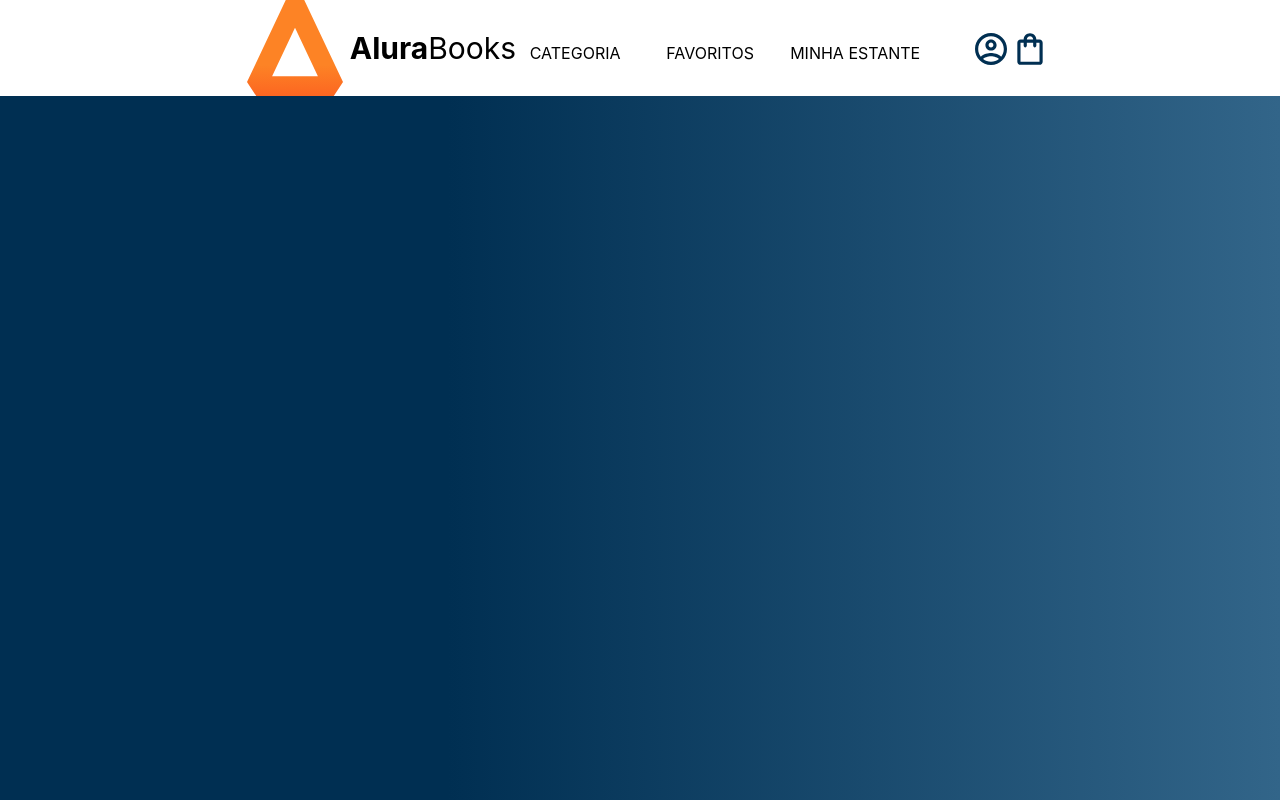
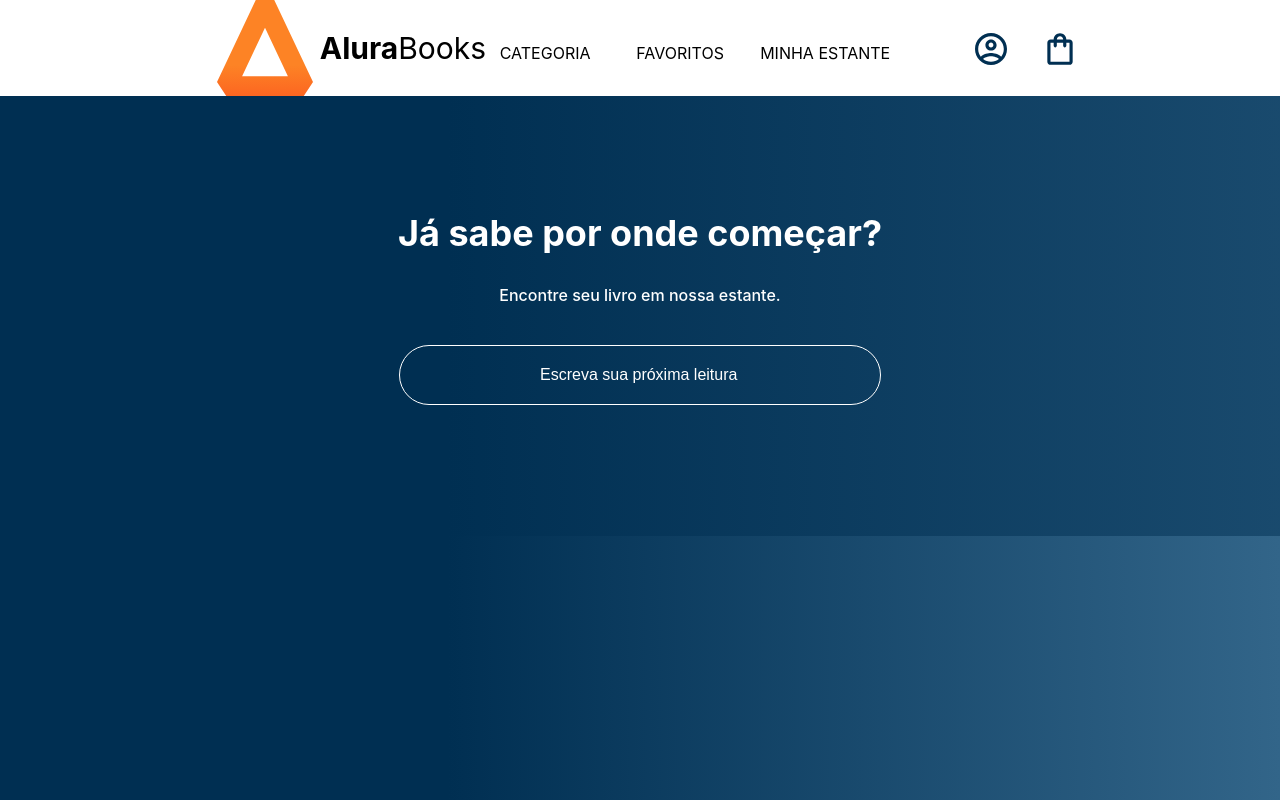
Before and after one commit to victorbrasileiro/alura-books-react, a React (Create React App) app: page / in a window 1280 px wide. Built offline with nearby package versions, Linux system fonts and the light colour scheme.

Commit message:
Criando os componentes da seção de pesquisa de liuvros

```diff
--- a/src/App.js
+++ b/src/App.js
@@ -1,23 +1,19 @@
 import Header from './componentes/Header'
+import Pesquisa from './componentes/Pesquisa';
 import styled from 'styled-components'
 import React from 'react';
 
 const AppContainer = styled.div `
-
     width: 100vw;
     height: 100vh;
     background-image: linear-gradient(90deg, #002F52 35%, #326589);
-
-
-  li {
-    list-style: none;
-  }
 `
 
 function App() {
   return (
     <AppContainer>
       <Header/>
+      <Pesquisa />
     </AppContainer>
   );
 }
--- a/src/componentes/IconesHeader/index.js
+++ b/src/componentes/IconesHeader/index.js
@@ -4,7 +4,7 @@ import styled from 'styled-components';
 import React from 'react';
 
 const Icone = styled.li`
-  margin-left: 10px;
+  margin-left: 40px;
   align-items: center;
 `
 
--- /dev/null
+++ b/src/componentes/Input/index.js
@@ -0,0 +1,20 @@
+import styled from "styled-components";
+
+const Input = styled.input`
+    order: 1px solid #FFF;
+        background: transparent;
+        border: 1px solid #FFF;
+        padding: 20px 140px;
+        border-radius: 50px;
+        width: 200px;
+        color: #FFF;
+        font-size: 16px;
+        margin-bottom: 10px;
+
+        &::placeholder {
+                color: #FFF;
+                font-size: 16px;
+        }
+`
+
+export default Input
--- /dev/null
+++ b/src/componentes/Pesquisa/index.js
@@ -0,0 +1,37 @@
+import React from "react"
+import Input from   '../Input'
+import styled from "styled-components"
+
+const ContainerPesquisa = styled.section`
+        background-image: linear-gradient(90deg, #002F52 35%, #326589 165%);
+        color: #FFF;
+        text-align: center;
+        padding: 85px 0;
+        height: 270px;
+        width: 100%;
+`
+const Titulo = styled.h2`
+        color: #FFF;
+        font-size: 36px;
+        text-align: center;
+        width: 100%;
+`
+const Subtitulo = styled.h3`
+        font-size: 16px;
+        font-weight: 500;
+        margin-bottom: 40px;
+`
+
+function Pesquisa() {
+    return (
+        <ContainerPesquisa>
+            <Titulo>Já sabe por onde começar? </Titulo>
+            <Subtitulo>Encontre seu livro em nossa estante. </Subtitulo>
+            <Input
+                placeholder="Escreva sua próxima leitura"
+            />
+        </ContainerPesquisa>
+    )
+}
+
+export default Pesquisa
--- a/src/index.css
+++ /dev/null
@@ -1,13 +0,0 @@
-body {
-  margin: 0;
-  font-family: -apple-system, BlinkMacSystemFont, 'Segoe UI', 'Roboto', 'Oxygen',
-    'Ubuntu', 'Cantarell', 'Fira Sans', 'Droid Sans', 'Helvetica Neue',
-    sans-serif;
-  -webkit-font-smoothing: antialiased;
-  -moz-osx-font-smoothing: grayscale;
-}
-
-code {
-  font-family: source-code-pro, Menlo, Monaco, Consolas, 'Courier New',
-    monospace;
-}
--- a/src/index.js
+++ b/src/index.js
@@ -1,12 +1,33 @@
 import React from 'react';
 import ReactDOM from 'react-dom/client';
-import './index.css';
 import App from './App';
 import reportWebVitals from './reportWebVitals';
+import { createGlobalStyle } from 'styled-components';
+
+const GlobalStyle = createGlobalStyle`
+  body {
+    margin: 0;
+    font-family: -apple-system, BlinkMacSystemFont, 'Segoe UI', 'Roboto', 'Oxygen',
+      'Ubuntu', 'Cantarell', 'Fira Sans', 'Droid Sans', 'Helvetica Neue',
+      sans-serif;
+    -webkit-font-smoothing: antialiased;
+    -moz-osx-font-smoothing: grayscale;
+  }
+
+  code {
+    font-family: source-code-pro, Menlo, Monaco, Consolas, 'Courier New',
+      monospace;
+  }
+
+  li {
+    list-style: none;
+  }
+  `
 
 const root = ReactDOM.createRoot(document.getElementById('root'));
 root.render(
   <React.StrictMode>
+    <GlobalStyle />
     <App />
   </React.StrictMode>
 );
```
